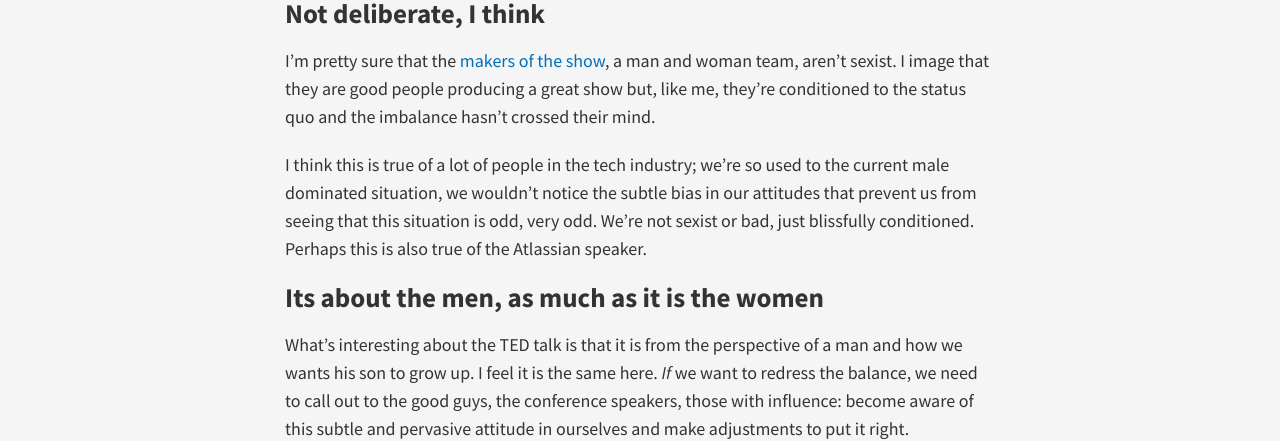
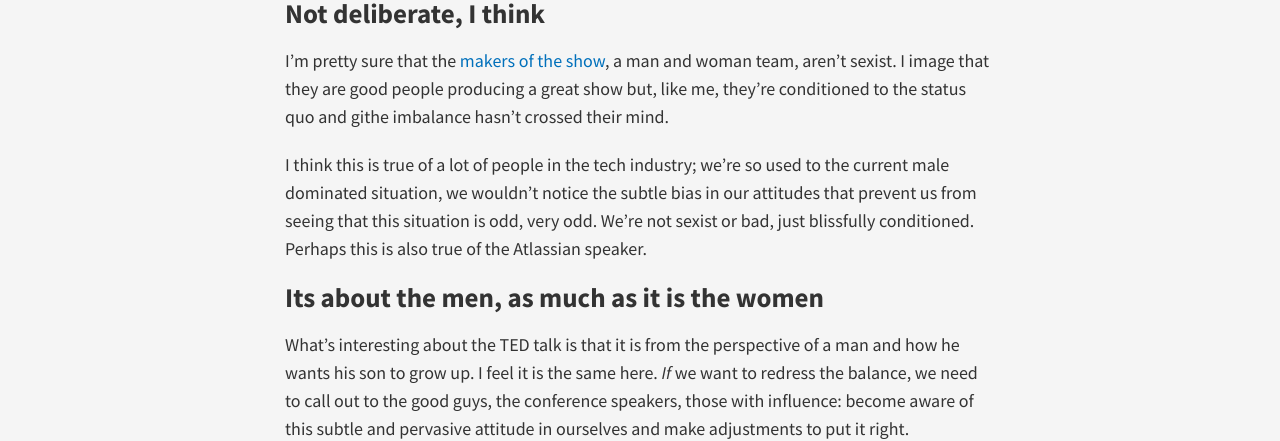
Before and after one commit to DominicWatson/dominicwatson.github.io, a Jekyll site: the page built from _posts/2015-06-20-the-octonauts-and-the-tech-industry.markdown, in a window 1280 px wide. Shown: the part 953-1394 px from the top of the page. Built offline with Jekyll 4.4.1, drawn with Linux system fonts in a browser that asks for light colours; Markdown is read by kramdown in place of the engine named in the settings; comment, search, counter and statistics services are not loaded.

Commit message:
Typo fix - thanks Niall

```diff
--- a/_posts/2015-06-20-the-octonauts-and-the-tech-industry.markdown
+++ b/_posts/2015-06-20-the-octonauts-and-the-tech-industry.markdown
@@ -23,12 +23,12 @@ It's a gender neutral, pre-school show, but even that shouldn't matter (see the
 
 # Not deliberate, I think
 
-I'm pretty sure that the [makers of the show](http://www.octonauts.com/meomi.html), a man and woman team, aren't sexist. I image that they are good people producing a great show but, like me, they're conditioned to the status quo and the imbalance hasn't crossed their mind.
+I'm pretty sure that the [makers of the show](http://www.octonauts.com/meomi.html), a man and woman team, aren't sexist. I image that they are good people producing a great show but, like me, they're conditioned to the status quo and githe imbalance hasn't crossed their mind.
 
 I think this is true of a lot of people in the tech industry; we're so used to the current male dominated situation, we wouldn't notice the subtle bias in our attitudes that prevent us from seeing that this situation is odd, very odd. We're not sexist or bad, just blissfully conditioned. Perhaps this is also true of the Atlassian speaker.
 
 # Its about the men, as much as it is the women
 
-What's interesting about the TED talk is that it is from the perspective of a man and how we wants his son to grow up. I feel it is the same here. *If* we want to redress the balance, we need to call out to the good guys, the conference speakers, those with influence: become aware of this subtle and pervasive attitude in ourselves and make adjustments to put it right.
+What's interesting about the TED talk is that it is from the perspective of a man and how he wants his son to grow up. I feel it is the same here. *If* we want to redress the balance, we need to call out to the good guys, the conference speakers, those with influence: become aware of this subtle and pervasive attitude in ourselves and make adjustments to put it right.
 
 Over focus on distractions like the slide in the presentation don't help - and potentially damage "the cause". But raising awareness with the good guys can and should lead to situations where the guy might automatically choose a different angle with his slide in the first place.
```
